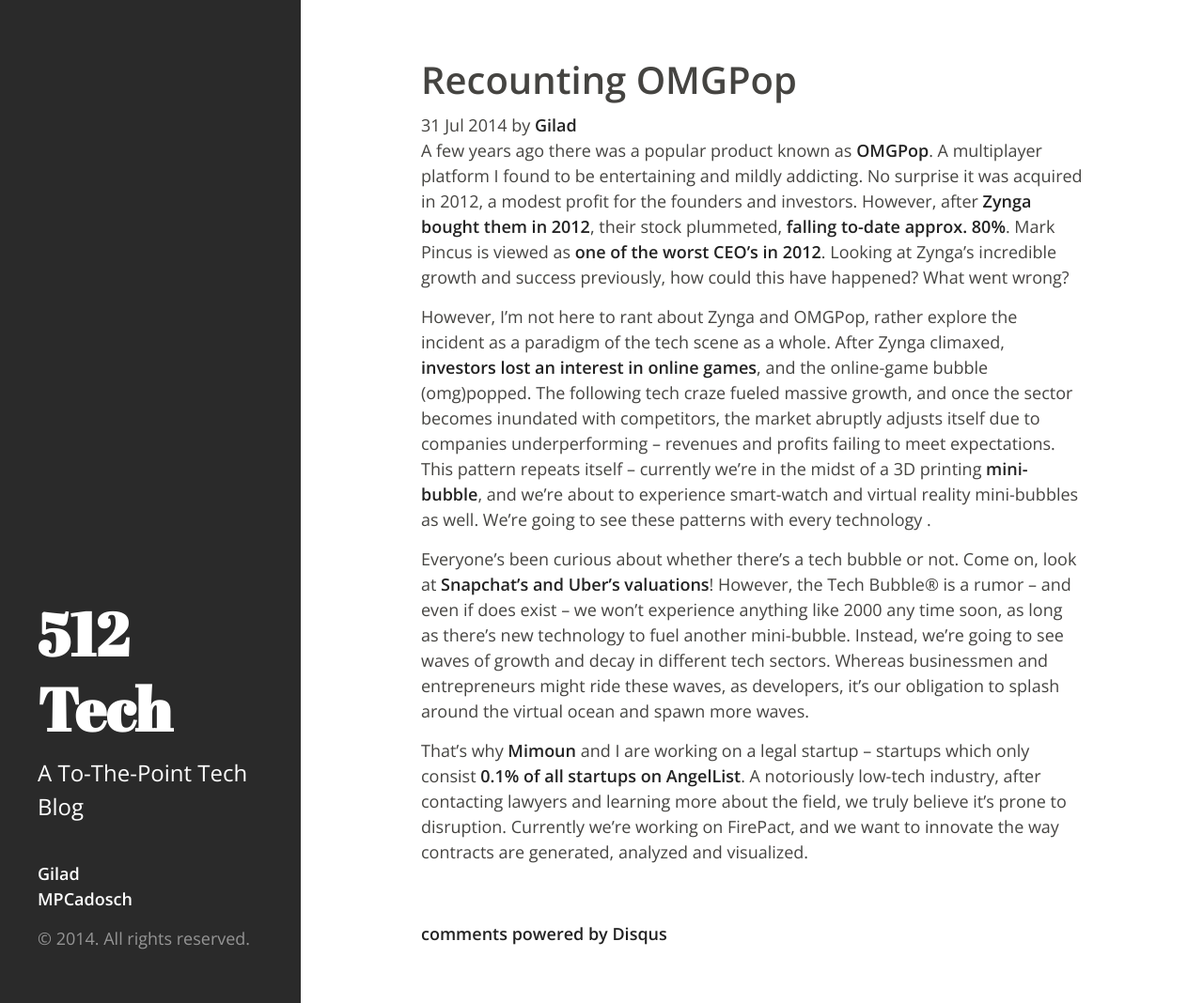
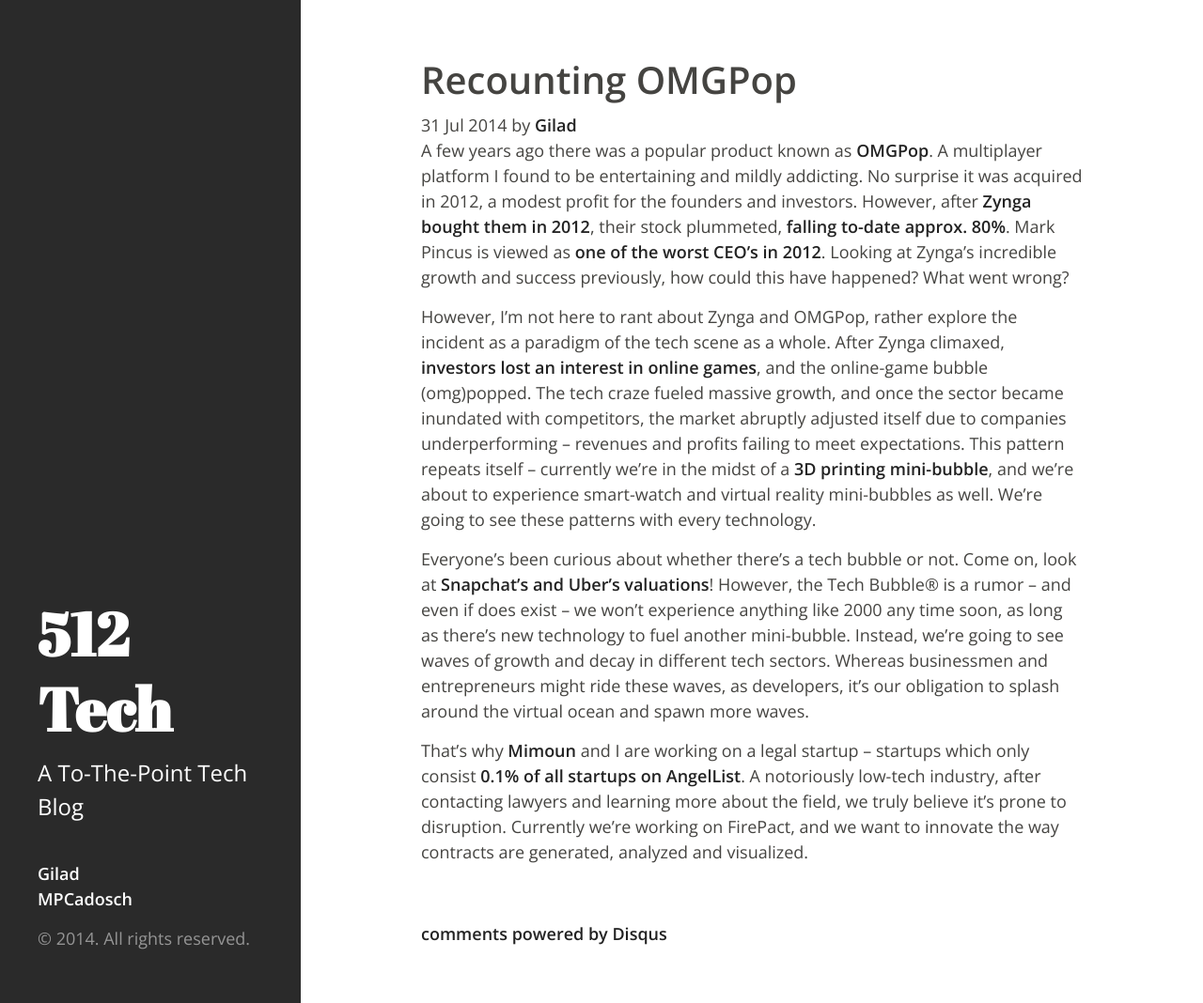
Before and after one commit to 512tech/512tech.github.io, a Jekyll site: the page built from _posts/2014-7-31-Recounting-OMGPop.md, in a window 1280 px wide and 1068 px high. Shown: the whole window at 94% size. Built offline with Jekyll 4.4.1, drawn with Linux system fonts in a browser that asks for light colours; Markdown is read by kramdown in place of the engine named in the settings; comment, search, counter and statistics services are not loaded.

Commit message:
ok one more quick fix

```diff
--- a/_posts/2014-7-31-Recounting-OMGPop.md
+++ b/_posts/2014-7-31-Recounting-OMGPop.md
@@ -7,7 +7,7 @@ author: Gilad
 
 A few years ago there was a popular product known as [OMGPop](http://www.crunchbase.com/organization/omgpop). A multiplayer platform I found to be entertaining and mildly addicting. No surprise it was acquired in 2012, a modest profit for the founders and investors. However, after [Zynga bought them in 2012](http://techcrunch.com/2012/03/21/done-deal-zynga-gets-draw-something-phenom-by-acquiring-omgpop-were-hearing-210m/), their stock plummeted, [falling to-date approx. 80%](https://www.google.com/finance?chdnp=1&chdd=1&chds=1&chdv=1&chvs=maximized&chdeh=0&chfdeh=0&chdet=1406779279154&chddm=233317&chls=IntervalBasedLine&q=NASDAQ:ZNGA&ntsp=0&ei=gb_ZU5jHOYjCrQGevoC4CA). Mark Pincus is viewed as [one of the worst CEO's in 2012](http://www.businessweek.com/articles/2012-12-13/the-worst-ceos-of-2012). Looking at Zynga's incredible growth and success previously, how could this have happened? What went wrong?
 
-However, I'm not here to rant about Zynga and OMGPop, rather explore the incident as a paradigm of the tech scene as a whole. After Zynga climaxed, [investors lost an interest in online games](http://www.digi-capital.com/), and the online-game bubble (omg)popped. The following tech craze fueled massive growth, and once the sector becomes inundated with competitors, the market abruptly adjusts itself due to companies underperforming – revenues and profits failing to meet expectations. This pattern repeats itself – currently we're in the midst of a 3D printing [mini-bubble](http://www.3ders.org/pricecompare/3dprinters/), and we're about to experience smart-watch and virtual reality mini-bubbles as well. We're going to see these patterns with every technology .
+However, I'm not here to rant about Zynga and OMGPop, rather explore the incident as a paradigm of the tech scene as a whole. After Zynga climaxed, [investors lost an interest in online games](http://www.digi-capital.com/), and the online-game bubble (omg)popped. The tech craze fueled massive growth, and once the sector became inundated with competitors, the market abruptly adjusted itself due to companies underperforming – revenues and profits failing to meet expectations. This pattern repeats itself – currently we're in the midst of a [3D printing mini-bubble](http://www.3ders.org/pricecompare/3dprinters/), and we're about to experience smart-watch and virtual reality mini-bubbles as well. We're going to see these patterns with every technology.
 
 Everyone's been curious about whether there's a tech bubble or not. Come on, look at [Snapchat's and Uber's valuations](http://techcrunch.com/2014/07/30/snapchat-in-talks-with-alibaba-joins-the-10-billion-valuation-club/)! However, the Tech Bubble® is a rumor – and even if does exist – we won't experience anything like 2000 any time soon, as long as there's new technology to fuel another mini-bubble. Instead, we're going to see waves of growth and decay in different tech sectors. Whereas businessmen and entrepreneurs might ride these waves,  as developers, it's our obligation to splash around the virtual ocean and spawn more waves.
 
```
